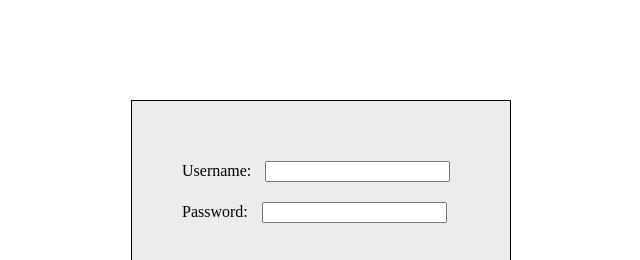
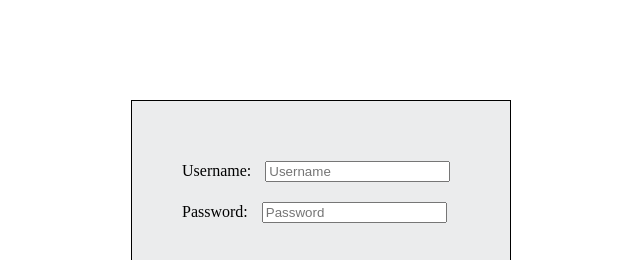
Before and after one commit to emanuele2298/Node.JS-simple-access-server, a website: page doc/index.html in a window 1280 px wide. Shown: the top 260 px of the page, 369-1009 px from the left. Drawn offline with Linux system fonts and the light colour scheme.

Commit message:
Update index.html

```diff
--- a/doc/index.html
+++ b/doc/index.html
@@ -7,8 +7,8 @@
 <body>
 <div id="input">
 <form action="/process_get" method="GET">
-Username: <input type="text" name="user"> <br>
-Password: <input type="password" name="pw"> <br>
+Username: <input type="text" name="user" placeholder="Username"> <br>
+Password: <input type="password" name="pw" placeholder="Password"> <br>
 <input type="submit" id="sub" Value="Submit">
 </form>
 </div>
```
